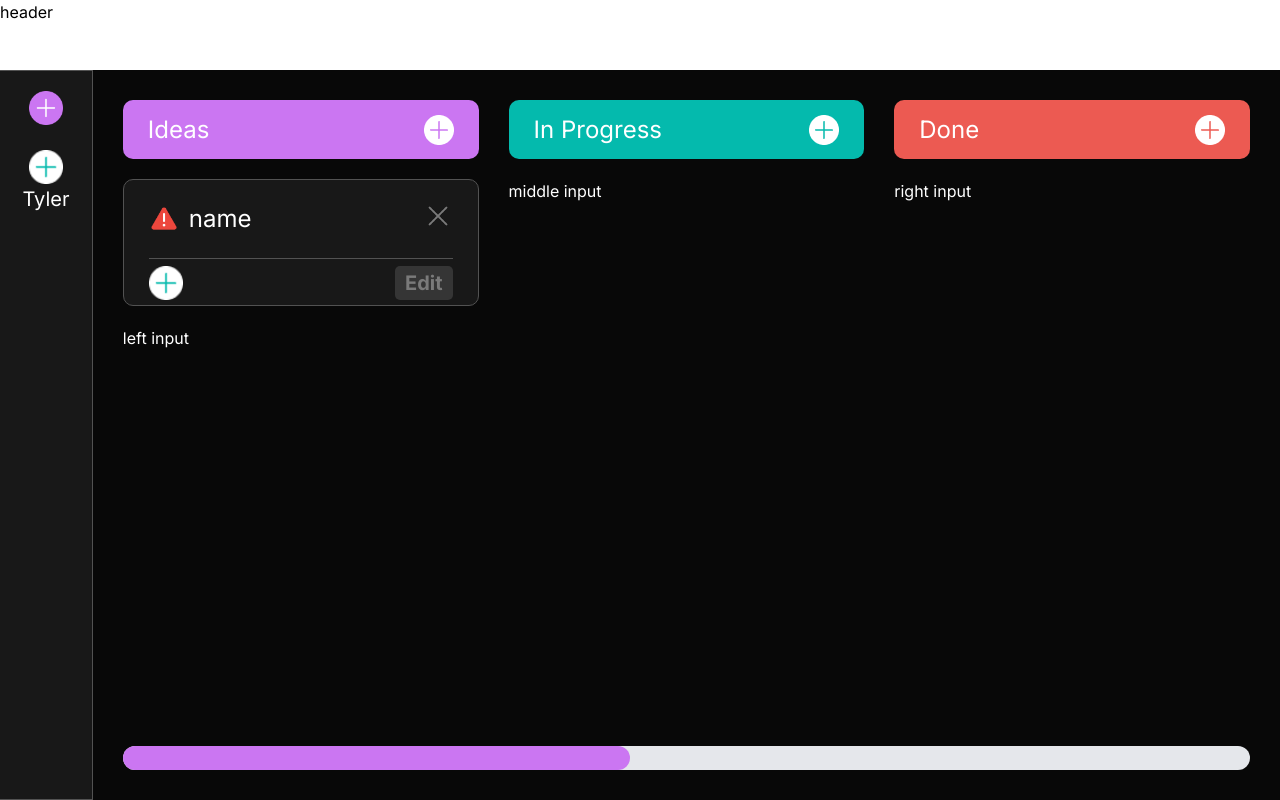
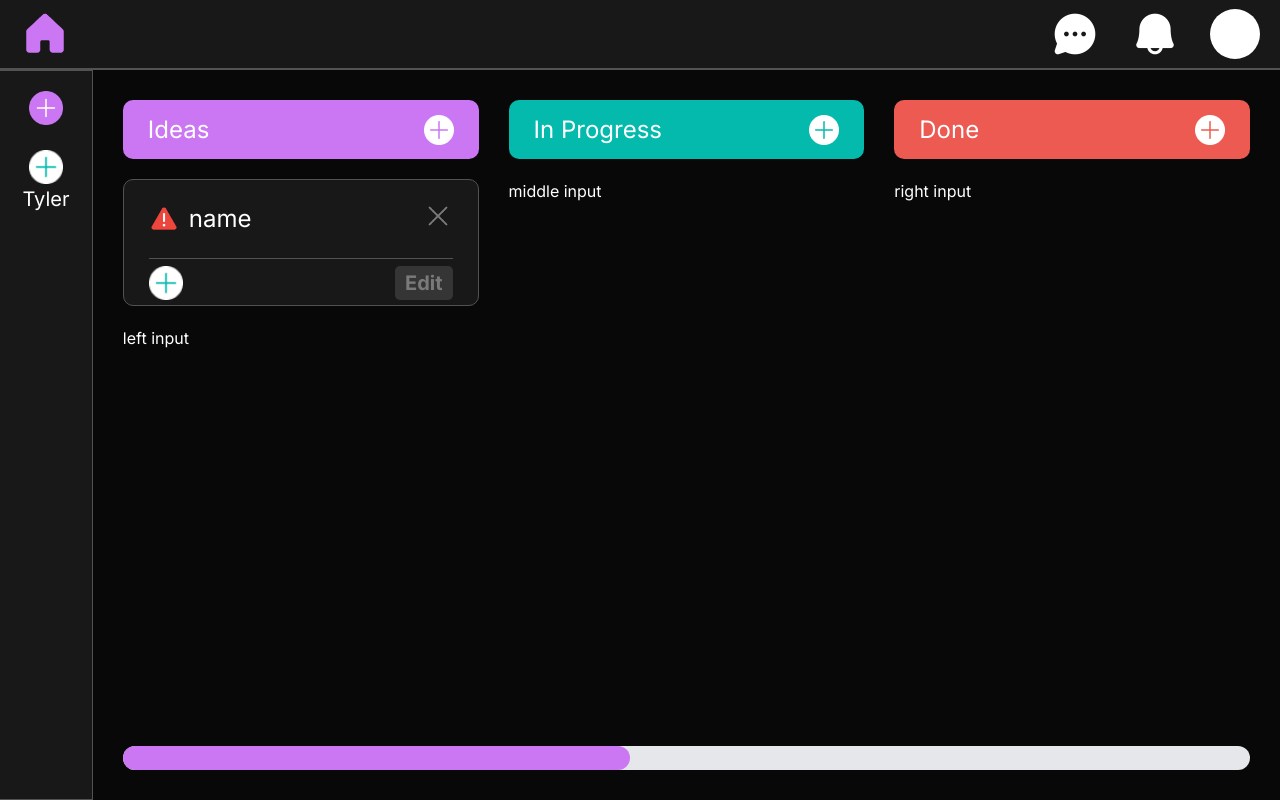
Before and after one commit to MarcosRodriguez03/task-hub-fullstack, a Next.js app: page /pages/TaskPage in a window 1280 px wide. Built offline with nearby package versions, Linux system fonts and the light colour scheme.

Commit message:
updated ui

```diff
--- a/src/app/components/NavBarComponent.tsx
+++ b/src/app/components/NavBarComponent.tsx
@@ -7,18 +7,25 @@ import notifications from "@/assets/fullNotifsIcon.png";
 import homelogo from "@/assets/homelogo.png";
 import mobilemessages from "@/assets/mobilemessagesicon.png";
 import fullnotif from "@/assets/mobilefullnotifs.png";
+import { useRouter } from "next/navigation";
 
 const NavBarComponent = (prop: {
   title: string;
-  setTitle: (input:string) => void;
+  setTitle: (input: string) => void;
   logo: StaticImageData;
   logoText: string;
   notificationBtn: (input: string) => void;
   notificationCheck: string;
-  pageNotification: (input:string) => void;
+  pageNotification: (input: string) => void;
   pageNotificationToggle: string;
-  pageNotificationTwo: (input:string) => void;
+  pageNotificationTwo: (input: string) => void;
 }) => {
+
+  let router = useRouter()
+
+  const GoToHome = () => {
+    router.push("./HomePage")
+  }
   return (
     <div>
       <div className="block lg:hidden">
@@ -31,10 +38,11 @@ const NavBarComponent = (prop: {
         </div>
       </div>
 
-      <div className="h-[80px] lg:h-[70px] bg-[#181818] lg:px-[30px] w-full bottom-0 fixed lg:static border-t-[1px] lg:border-t-0 lg:border-b-2 border-[#525252]">
+      <div className="h-[80px] lg:h-[70px] bg-[#181818] lg:px-[20px] w-full bottom-0 fixed lg:static border-t-[1px] lg:border-t-0 lg:border-b-2 border-[#525252]">
         <div className="hidden lg:flex justify-between h-full">
           <div className="my-auto text-[24px] text-[#CB76F2]">
             <Image
+              onClick={GoToHome}
               className="inline me-[20px] cursor-pointer"
               src={prop.logo}
               alt="task hub logo"
@@ -77,6 +85,7 @@ const NavBarComponent = (prop: {
                 prop.pageNotification('block lg:block');
                 prop.pageNotificationTwo('hidden lg:hidden');
                 prop.setTitle('Projects');
+                GoToHome()
               }}
               src={homelogo} height={50} width={50} alt="home icon" />
           </div>
--- a/src/app/components/NotificationBoxComponent.tsx
+++ b/src/app/components/NotificationBoxComponent.tsx
@@ -6,7 +6,7 @@ import removeNotifs from "@/assets/removeNotifsIcon.png";
 
 const NotificationBoxComponent = (prop: { message: string }) => {
   return (
-    <div className="bg-[#D9D9D9] w-full lg:w-[400px] h-[77px] rounded-[15px] my-[25px] lg:my-[15px] text-[20px] lg:text-[24px]">
+    <div className="bg-[#D9D9D9] w-full lg:w-[400px] h-[77px] rounded-[15px] my-[25px] lg:my-[15px] text-[20px] lg:text-[24px] z-10">
       <div className="flex justify-between mx-[15px] lg:mx-[25px] h-full">
         <p className="my-auto">{prop.message}</p>
         <Image
--- a/src/app/pages/TaskPage/page.tsx
+++ b/src/app/pages/TaskPage/page.tsx
@@ -1,10 +1,11 @@
 'use client'
-import React from 'react'
+import React, { useState } from 'react'
 import Image from "next/image";
 import purplePlus from '@/assets/puplePlus.png'
 import greenPlus from '@/assets/greenPlus.png'
 import redPlus from '@/assets/redPlus.png'
-
+import taskHubLogo from '@/assets/taskhublogo.png'
+import homelogo from '@/assets/homelogo.png'
 import taskExit from '@/assets/taskExit.png'
 import highWarning from '@/assets/highWarning.png'
 import emptyPfp from '@/assets/emptyPfp.png'
@@ -12,18 +13,40 @@ import addPeople from '@/assets/addPeople.png'
 import plusSign from '@/assets/plusSign.png'
 import TaskSqaureComponent from '@/app/component/TaskSqaureComponent';
 import { Button } from 'flowbite-react';
+import NavBarComponent from '@/app/components/NavBarComponent';
+import NotificationBoxComponent from '@/app/components/NotificationBoxComponent';
 
 
 
 
 const TaskPage = () => {
+    const [mobileTitle, setMobileTitle] = useState<string>('Tasks');
+    const [toggleNotifications, setToggleNotifications] =
+        useState<string>("hidden lg:hidden");
+    const [notificationsPage, setNotificationsPage] = useState<string>('block lg:block');
+    const [notificationsPageClick, setNotificationsPageClick] = useState<string>('hidden lg:hidden');
 
     return (
         <div>
-            <div className='w-full h-[80px] lg:h-[70px] bg-white'>header</div>
+            {/* <div className='w-full h-[80px] lg:h-[70px] bg-white'>header</div> */}
+            <NavBarComponent title={mobileTitle}
+                setTitle={setMobileTitle}
+                logo={homelogo}
+                logoText=""
+                notificationBtn={setToggleNotifications}
+                notificationCheck={toggleNotifications}
+                pageNotification={setNotificationsPage}
+                pageNotificationTwo={setNotificationsPageClick}
+                pageNotificationToggle={notificationsPage} />
 
+            <div className={toggleNotifications}>
+                <div className="grid absolute right-[110px]">
+                    <NotificationBoxComponent message="Tyler sent a message" />
+                </div>
+            </div>
 
-            <div className="flex flex-col lg:flex-row bg-[#080808] absolute top-[80px] lg:top-[70px] bottom-[80px] lg:bottom-0 w-full">
+            <div className={notificationsPage}>
+                <div className="flex flex-col lg:flex-row bg-[#080808] absolute top-[80px] lg:top-[70px] bottom-[80px] lg:bottom-0 w-full" >
                     <div className="border-y lg:border-r border-[#525252] lg:w-[100px] items-center w-full lg:h-full h-[54px] bg-[#181818] flex lg:flex-col overflow-x-scroll  lg:overflow-auto ">
 
                         <>
@@ -39,7 +62,7 @@ const TaskPage = () => {
 
 
                     </div>
-                <div className="flex flex-col flex-grow w-full relative  top-0 bottom-[80px] lg:bottom-0">
+                    <div className="  flex flex-col flex-grow w-full relative  top-0 bottom-[80px] lg:bottom-0">
                         {/* desktop buttons */}
                         <div className='hidden lg:block'>
                             <div className='grid grid-cols-3 px-[30px] gap-[30px] pt-[30px]'>
@@ -139,7 +162,14 @@ const TaskPage = () => {
 
                     </div>
                 </div>
+            </div>
+
             {/* <div className='bg-white w-full h-[80px] absolute bottom-0'>footer</div> */}
+            <div className={notificationsPageClick}>
+                <div className="mx-[20px]">
+                    <NotificationBoxComponent message="Tyler sent a message" />
+                </div>
+            </div>
 
         </div>
 
@@ -147,141 +177,7 @@ const TaskPage = () => {
 
 
 
-        // <div className=" h-screen flex flex-col  ">
-        //     {/* Navbar */}
-        //     <div className=" bg-gray-800 text-white flex flex-col items-center justify-center">
-        //         <p className='h-[70px]'>height</p>
-        //     </div>
 
-        //     <div className='grid grid-cols-12  lg:flex-1 lg:flex-row lg:h-[80%]'>
-
-        //         <div className=' col-span-12  h-[54px] lg:h-full lg:col-span-1 lg:bg-[#181818]   border-y lg:border-r border-[#525252]  overflow-x-scroll lg:overflow-y-scroll  flex lg:flex-col items-center '>
-        //             <>
-        //                 <Image className='ml-[20px] lg:ml-0 lg:mt-[20px] w-[34px] h-[34px]' alt='add' src={addPeople} />
-        //             </>
-
-        //             <>
-        //                 <Image className='  ml-[20px] lg:ml-0  lg:mt-[25px] w-[34px] h-[34px]' alt='pfp' src={greenPlus} />
-        //                 <p className='text-[20px] text-center text-white hidden lg:block'>Tyler</p>
-        //             </>
-
-        //         </div>
-
-        //         <div className=' col-span-12 lg:col-span-11 relative'>
-
-        //             <div className='hidden lg:grid grid-cols-3 gap-x-[30px] pt-[30px] px-[30px]   mb-[20px] '>
-        //                 <div className='grid grid-cols-1  '>
-
-        //                     <div className=' w-full h-[59px] bg-[#CB76F2] rounded-[10px] flex items-center justify-between p-[25px]'>
-        //                         <p className='text-[24px] text-white'>Ideas</p>
-        //                         <Image alt="add" className='w-[30px] h-[30px]' src={purplePlus} />
-        //                     </div>
-        //                 </div>
-
-        //                 <div className='grid grid-cols-1'>
-        //                     <div className='w-full h-[59px] bg-[#04BAAD] rounded-[10px] flex items-center justify-between p-[25px]'>
-        //                         <p className='text-[24px] text-white'>In Progress</p>
-        //                         <Image alt="add" className='w-[30px] h-[30px]' src={greenPlus} />
-        //                     </div>
-        //                 </div>
-
-        //                 <div className='grid grid-cols-1'>
-        //                     <div className='w-full h-[59px] bg-[#EC5A52] rounded-[10px] flex items-center justify-between p-[25px]'>
-        //                         <p className='text-[24px] text-white'>Done</p>
-        //                         <Image alt="add" className='w-[30px] h-[30px]' src={redPlus} />
-        //                     </div>
-        //                 </div>
-        //             </div>
-
-        //             <div className='lg:hidden grid grid-cols-3 px-[20px] pt-[20px] gap-x-[20px]'>
-
-        //                 <div className='bg-[#CB76F2] h-[50px] flex items-center rounded-[10px] justify-center'>
-        //                     <p className='text-[16px] text-white font-semibold' >Ideas</p>
-        //                 </div>
-        //                 <div className='bg-[#04BAAD] h-[50px] flex items-center rounded-[10px] justify-center'>
-        //                     <p className='text-[16px] text-white font-semibold' >In Progress</p>
-        //                 </div>
-        //                 <div className='bg-[#EC5A52] h-[50px] flex items-center rounded-[10px] justify-center'>
-        //                     <p className='text-[16px] text-white font-semibold' >Done</p>
-        //                 </div>
-
-        //                 <div className=' mt-[20px] col-span-3 h-[50px] bg-[#181818] border border-[#525252] rounded-[10px] flex items-center justify-between'>
-        //                     <p className='ml-[25px] text-[20px] text-white'>Create Task</p>
-        //                     <Image className='mr-[25px] w-[30px] h-[30px]' alt='add' src={plusSign} />
-        //                 </div>
-
-
-        //             </div>
-
-
-
-
-        //             <div className='lg:grid grid-cols-3 gap-x-[30px] px-[30px] hidden  '>
-
-        //                 <div className='grid col-span-1'>
-        //                     <div className=' overflow-scroll  flex-grow  h-[80vh]' >
-
-
-
-        //                         <TaskSqaureComponent taskName='new task' pfp={greenPlus} priority={highWarning} />
-        //                         <TaskSqaureComponent taskName='new task' pfp={greenPlus} priority={highWarning} />
-        //                         <TaskSqaureComponent taskName='new task' pfp={greenPlus} priority={highWarning} />
-        //                         <TaskSqaureComponent taskName='new task' pfp={greenPlus} priority={highWarning} />
-        //                         <TaskSqaureComponent taskName='new task' pfp={greenPlus} priority={highWarning} />
-        //                         <TaskSqaureComponent taskName='new task' pfp={greenPlus} priority={highWarning} />
-        //                         <TaskSqaureComponent taskName='new task' pfp={greenPlus} priority={highWarning} />
-        //                         <TaskSqaureComponent taskName='new task' pfp={greenPlus} priority={highWarning} />
-        //                         <TaskSqaureComponent taskName='new task' pfp={greenPlus} priority={highWarning} />
-        //                         <TaskSqaureComponent taskName='new task' pfp={greenPlus} priority={highWarning} />
-        //                         <TaskSqaureComponent taskName='new task' pfp={greenPlus} priority={highWarning} />
-
-        //                     </div>
-        //                 </div>
-
-        //                 <div className='grid col-span-1'>
-        //                     <div className=' overflow-scroll  flex-grow  h-[80vh]' >
-
-        //                         <TaskSqaureComponent taskName='new task' pfp={greenPlus} priority={highWarning} />
-        //                     </div>
-        //                 </div>
-
-        //                 <div className='grid col-span-1'>
-        //                     <div className=' overflow-scroll  flex-grow  h-[80vh]' >
-        //                         <TaskSqaureComponent taskName='new task' pfp={greenPlus} priority={highWarning} />
-
-        //                     </div>
-        //                 </div>
-
-        //             </div>
-
-
-
-
-        //             <div className='lg:block hidden flex justify-center absolute bottom-0 w-full py-[30px] bg-black '>
-        //                 <div className="w-[95%]  h-6  bg-gray-200 rounded-full dark:bg-gray-700 ">
-        //                     <div className="h-6 bg-[#CB76F2] rounded-full dark:bg-blue-500" style={{ width: "45%" }}></div>
-        //                 </div>
-        //             </div>
-
-        //             <main className="lg:hidden block mt-[20px] h-[45vh] overflow-auto px-[20px]">
-        //                 <TaskSqaureComponent pfp={greenPlus} priority={highWarning} taskName='dfg' />
-        //                 <TaskSqaureComponent pfp={greenPlus} priority={highWarning} taskName='dfg' />
-        //                 <TaskSqaureComponent pfp={greenPlus} priority={highWarning} taskName='dfg' />
-        //                 <TaskSqaureComponent pfp={greenPlus} priority={highWarning} taskName='dfg' />
-        //                 <TaskSqaureComponent pfp={greenPlus} priority={highWarning} taskName='dfg' />
-        //                 <TaskSqaureComponent pfp={greenPlus} priority={highWarning} taskName='dfg' />
-        //                 <TaskSqaureComponent pfp={greenPlus} priority={highWarning} taskName='dfg' />
-        //                 <TaskSqaureComponent pfp={greenPlus} priority={highWarning} taskName='dfg' />
-        //             </main>
-
-        //         </div>
-
-        //     </div>
-
-
-
-
-        // </div >
 
     )
 }
```
Also changed, not shown: src/app/components/ProjectCardComponent.tsx (+14 -2 lines), src/app/page.tsx (+5 -5 lines). Lines whose indentation alone changed are shown as unchanged.
